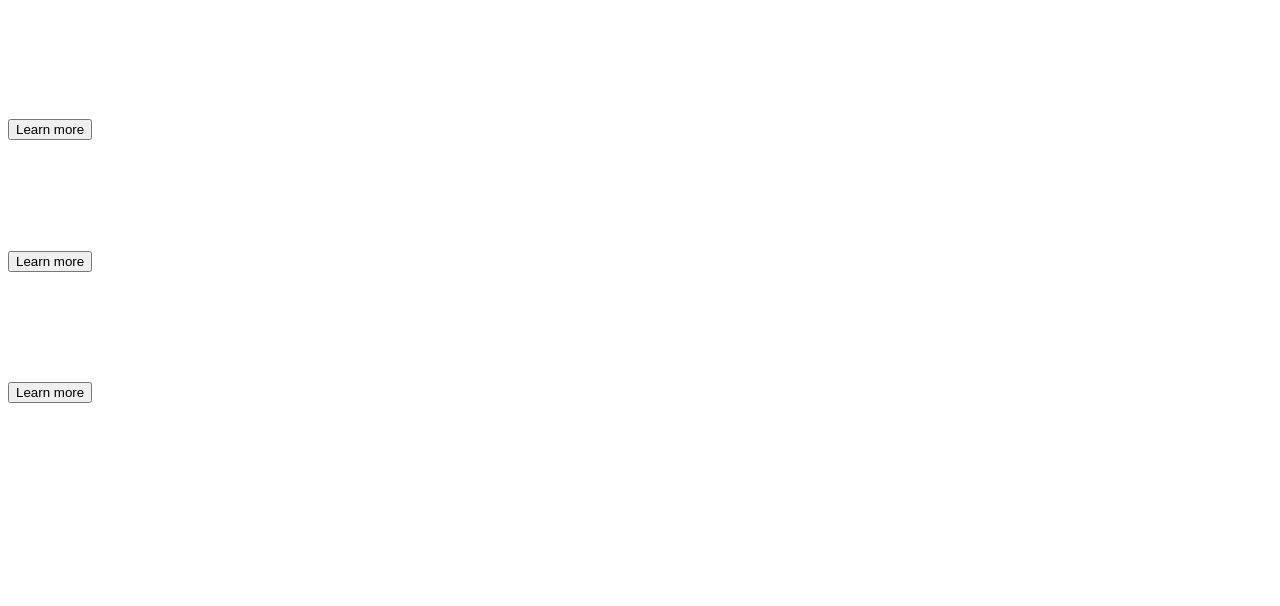
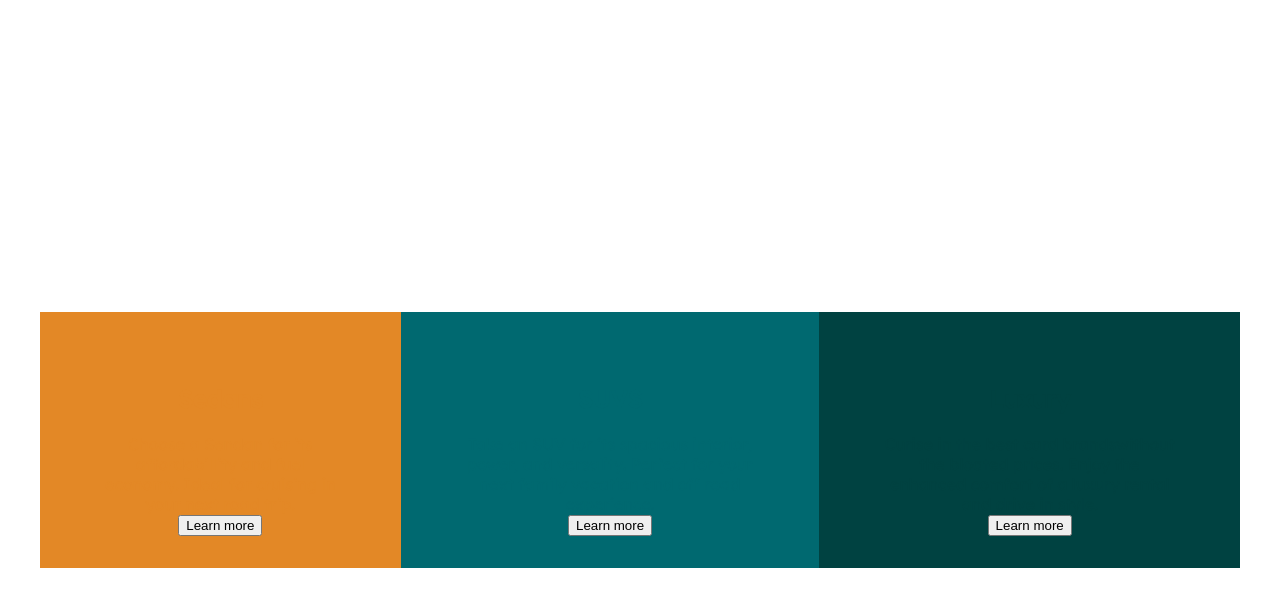
Before and after one commit to matiarbri/Cars-Card, a plain HTML site: page index.html in a window 1280 px wide. Drawn offline with Linux system fonts and the light colour scheme.

Commit message:
added color to each container background

```diff
--- a/index.html
+++ b/index.html
@@ -6,14 +6,16 @@
     <meta name="viewport" content="width=device-width, initial-scale=1.0">
     <title>Cars Cards</title>
     <link rel="stylesheet" href="styles.css">
+    <link rel="preconnect" href="https://fonts.googleapis.com">
     <link rel="preconnect" href="https://fonts.gstatic.com" crossorigin>
-    <link href="https://fonts.googleapis.com/css2?family=Lexend+Deca:wght@100..900&display=swap" rel="stylesheet">
+    <link href="https://fonts.googleapis.com/css2?family=Lexend+Deca&display=swap" rel="stylesheet">
+
 </head>
 
 <body>
 
     <!-- Sedans container -->
-    <section class="container-sedan">
+    <section class="sedan-container">
         <img src="imgs/" alt="">
         <h1>Sedans</h1>
         <div>Choose a Sendan for its affordabillity and fuel economy. Ideal for cruising in your next road trip. </div>
--- a/styles.css
+++ b/styles.css
@@ -1,7 +1,33 @@
 body {
     color: white;
-font-family: "Lexend Deca", sans-serif;
-font-optical-sizing: auto;
-font-weight: 400;
-font-style: normal;
+    font-family: "Lexend Deca", sans-serif;
+    font-optical-sizing: auto;
+    font-weight: 400;
+    font-style: normal;
+    height: 100vh;
+    padding: 2em 2em;
+    display: flex;
+    justify-content: center;
+    align-items: center;
+    text-align: center;
 }
+.sedan-container {
+    background-color: hsl(31, 77%, 52%);
+    color: hsl(31, 77%, 52%);
+    height: auto;
+    padding: 2em 4em 2em 4em;;
+}
+
+.container-suvs {
+    background-color: hsl(184, 100%, 22%);
+    color: hsl(184, 100%, 22%);
+    height: auto;
+    padding: 2em 4em 2em 4em;
+}
+
+.container-luxury {
+    background-color: hsl(179, 100%, 13%);
+    color: hsl(179, 100%, 13%);
+    height: auto;
+    padding: 2em 4em 2em 4em;;
+}
```
